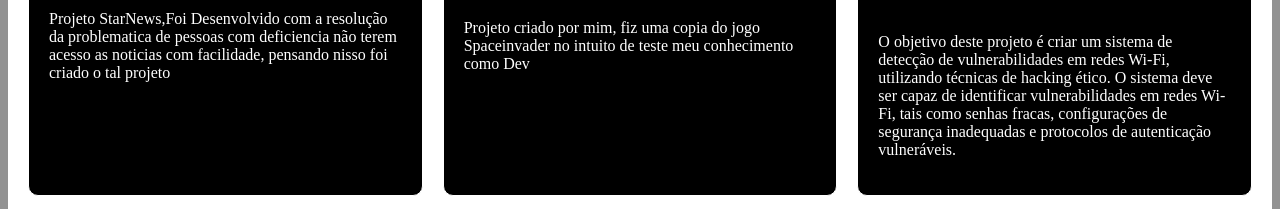
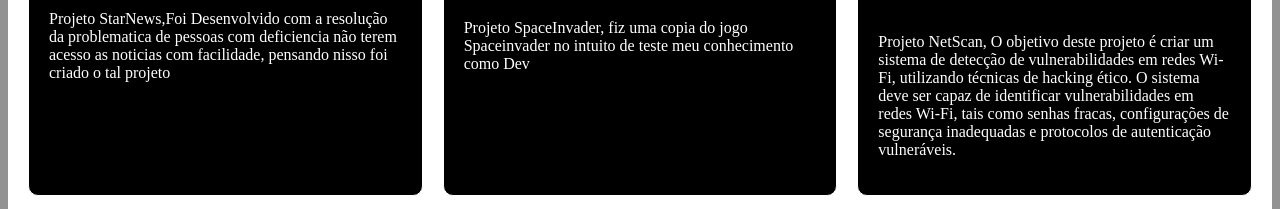
Before and after one commit to Gu1lhermeaugusto/Portifolio, a plain HTML site: page index.html in a window 1280 px wide. Shown: the part 940-1149 px from the top of the page. Drawn offline with Linux system fonts and the light colour scheme.

Commit message:
Update index.html

```diff
--- a/index.html
+++ b/index.html
@@ -34,11 +34,11 @@
 		<div class="grid-item">
 			<video src="imagens/Copia spaceInvader.mp4" alt="Projeto 2" width="100%" height="auto" controls>
 			</video>
-			<p>Projeto criado por mim, fiz uma copia do jogo Spaceinvader no intuito de teste meu conhecimento como Dev</p>
+			<p>Projeto SpaceInvader, fiz uma copia do jogo Spaceinvader no intuito de teste meu conhecimento como Dev</p>
 		</div>
 		<div class="grid-item">
 			<img src="imagens/Projeto NetScan.jpg" alt="Projeto 3" width="100%" height="auto">
-			<p>O objetivo deste projeto é criar um sistema de detecção de vulnerabilidades em redes Wi-Fi, utilizando técnicas de hacking ético. O sistema deve ser capaz de identificar vulnerabilidades em redes Wi-Fi, tais como senhas fracas, configurações de segurança inadequadas e protocolos de autenticação vulneráveis.</p>
+			<p>Projeto NetScan, O objetivo deste projeto é criar um sistema de detecção de vulnerabilidades em redes Wi-Fi, utilizando técnicas de hacking ético. O sistema deve ser capaz de identificar vulnerabilidades em redes Wi-Fi, tais como senhas fracas, configurações de segurança inadequadas e protocolos de autenticação vulneráveis.</p>
 		</div>
 	</div>
 	</section>
```
